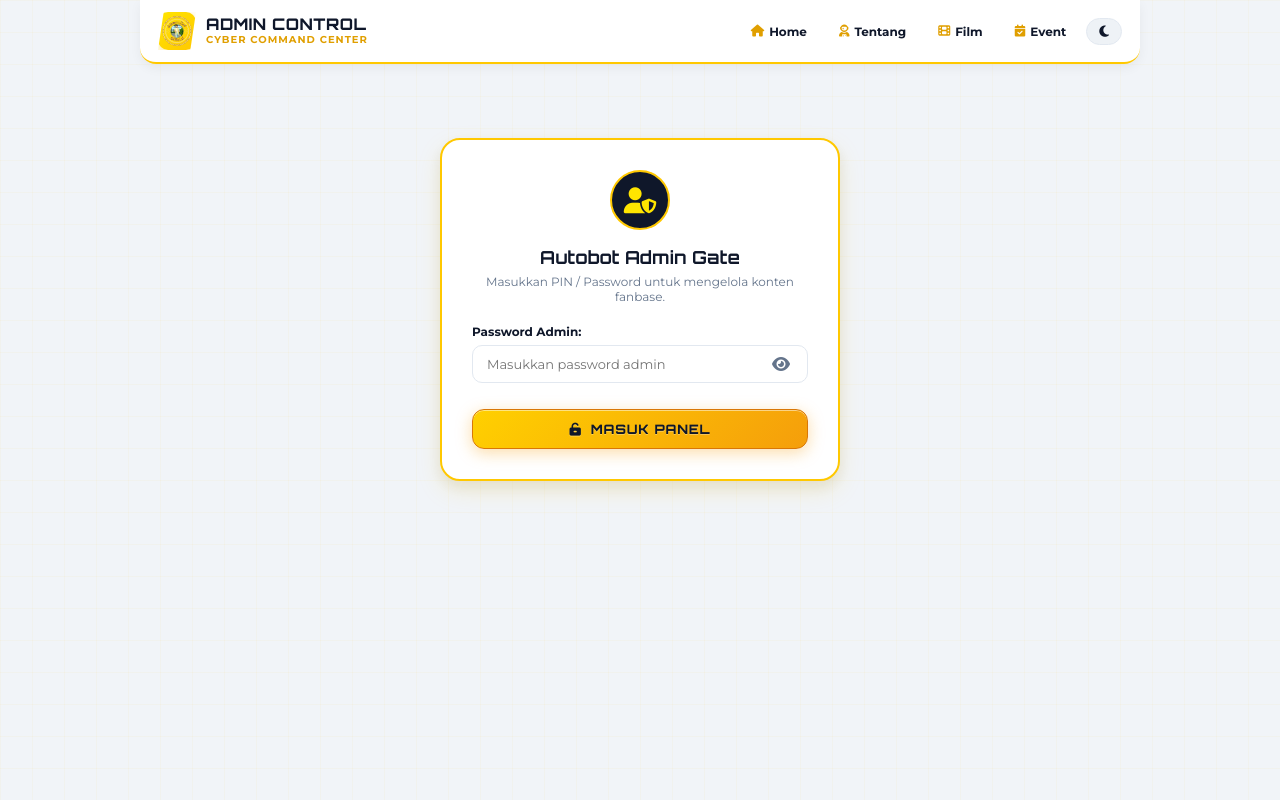
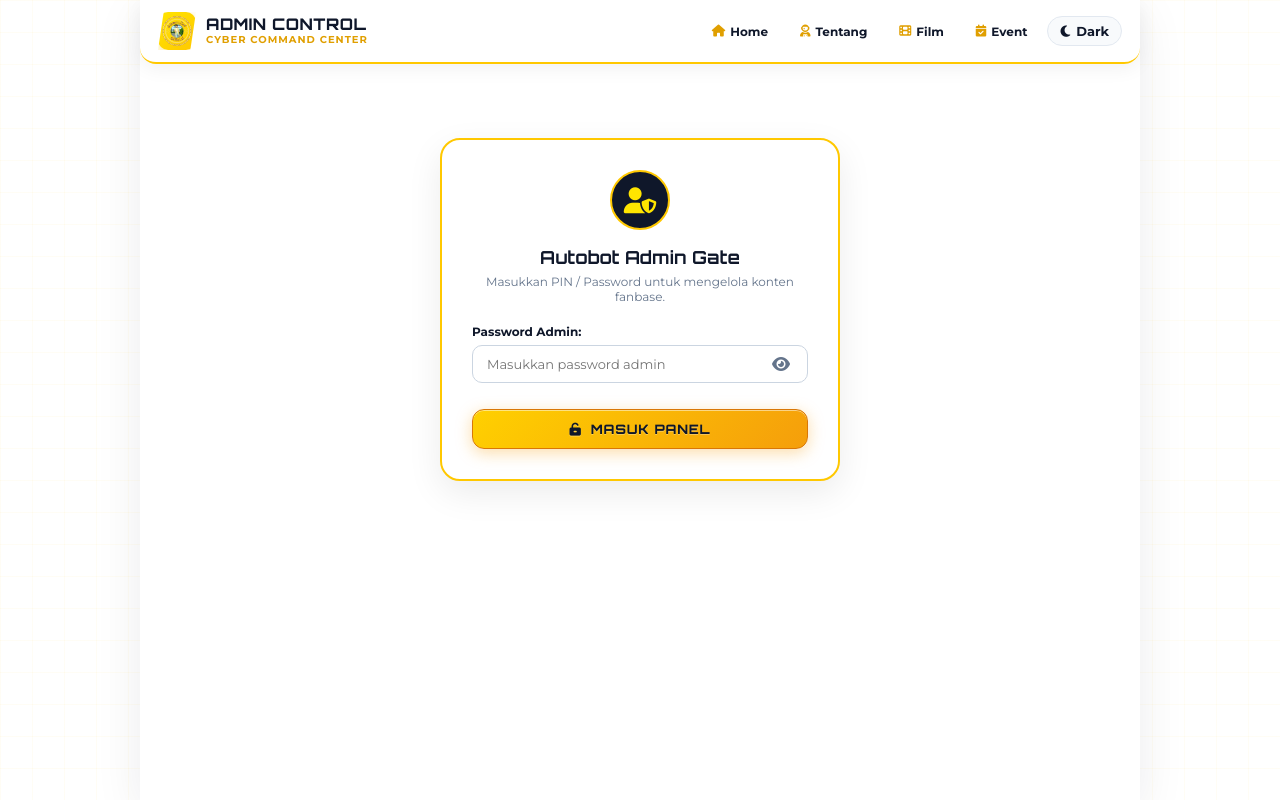
Before and after one commit to kayangzzz969/adamam, a website: page admin.html in a window 1280 px wide. Drawn offline with Linux system fonts and the light colour scheme; no server answers.

Commit message:
Feature: Clean two-way theme switching between Dark Mode and Light (Putih) Mode (admin.html)

```diff
--- a/admin.html
+++ b/admin.html
@@ -13,17 +13,7 @@
 
   <!-- Custom Cyber-Transformer Styling -->
   <link rel="stylesheet" href="assets/css/style.css">
-  <script>
-    (function() {
-      try {
-        var theme = localStorage.getItem('ax_theme');
-        var prefersDark = window.matchMedia && window.matchMedia('(prefers-color-scheme: dark)').matches;
-        if (theme === 'dark' || (!theme && prefersDark)) {
-          document.documentElement.classList.add('dark-theme');
-        }
-      } catch(e) {}
-    })();
-  </script>
+  <script src="assets/js/theme.js"></script>
 </head>
 <body>
 
@@ -55,8 +45,9 @@
         <a href="event.html" class="nav-link-btn" title="Jadwal & Pemenang Event">
           <i class="fa-solid fa-calendar-check"></i> Event
         </a>
-        <button id="themeToggleBtn" class="nav-link-btn theme-toggle-btn" onclick="toggleCyberTheme()" title="Ganti Mode Gelap/Terang" aria-label="Toggle Dark Mode">
+        <button id="themeToggleBtn" class="nav-link-btn theme-toggle-btn" onclick="toggleCyberTheme()" title="Beralih Mode Gelap/Terang" aria-label="Toggle Theme Mode">
           <i class="fa-solid fa-moon" id="themeToggleIcon"></i>
+          <span id="themeToggleText" class="theme-toggle-text">Dark</span>
         </button>
         <button id="adminLogoutBtn" class="nav-link-btn" style="display:none; color:#EF4444;" onclick="logoutAdmin()">
           <i class="fa-solid fa-arrow-right-from-bracket"></i> Keluar
@@ -2624,55 +2615,7 @@ const FanbaseStore = {
       }
     }
 
-    /* ============================================================
-       CYBER THEME CONTROLLER (DARK / LIGHT MODE)
-       ============================================================ */
-    function initCyberTheme() {
-      let isDark = document.documentElement.classList.contains('dark-theme');
-      try {
-        const saved = localStorage.getItem('ax_theme');
-        if (saved === 'dark') {
-          document.documentElement.classList.add('dark-theme');
-          isDark = true;
-        } else if (saved === 'light') {
-          document.documentElement.classList.remove('dark-theme');
-          isDark = false;
-        }
-      } catch (e) {}
-      updateThemeToggleUI(isDark);
-    }
-
-    function toggleCyberTheme() {
-      const isDark = document.documentElement.classList.toggle('dark-theme');
-      try {
-        localStorage.setItem('ax_theme', isDark ? 'dark' : 'light');
-      } catch (e) {}
-      updateThemeToggleUI(isDark);
-      showCyberToast('THEME SWITCH', isDark ? 'Mode Gelap (Cyber Dark Mode) diaktifkan.' : 'Mode Terang (Cyber Light Mode) diaktifkan.', 'info');
-    }
-
-    function updateThemeToggleUI(isDark) {
-      if (typeof isDark === 'undefined') {
-        isDark = document.documentElement.classList.contains('dark-theme');
-      }
-      const icons = document.querySelectorAll('#themeToggleIcon, .theme-toggle-icon');
-      icons.forEach(icon => {
-        if (isDark) {
-          icon.className = 'fa-solid fa-sun';
-          icon.style.color = '#FFE500';
-        } else {
-          icon.className = 'fa-solid fa-moon';
-          icon.style.color = '#0F172A';
-        }
-      });
-      const btns = document.querySelectorAll('#themeToggleBtn, .theme-toggle-btn');
-      btns.forEach(btn => {
-        btn.setAttribute('title', isDark ? 'Beralih ke Mode Terang (Light Mode)' : 'Beralih ke Mode Gelap (Dark Mode)');
-      });
-    }
-
     document.addEventListener('DOMContentLoaded', async () => {
-      initCyberTheme();
       checkAuth();
       updatePasswordHintUI();
       loadGitHubConfig();
```
